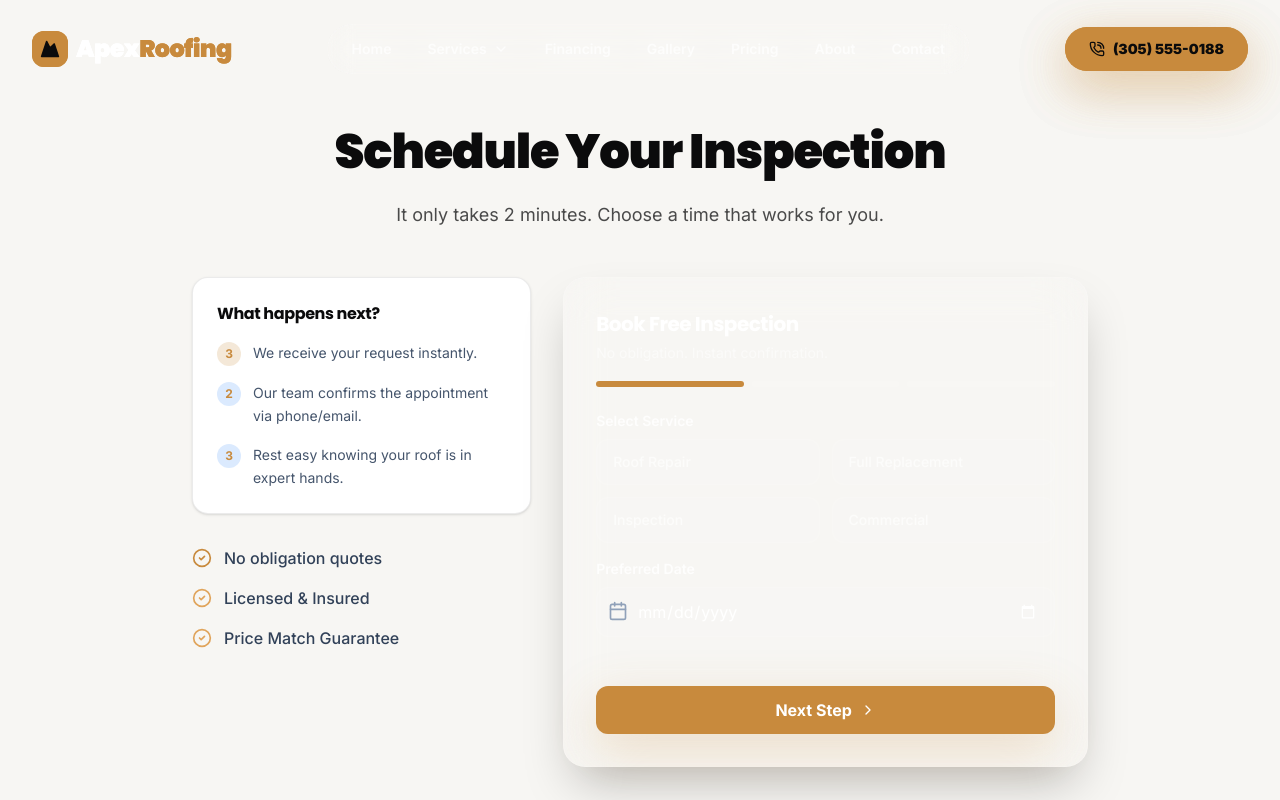
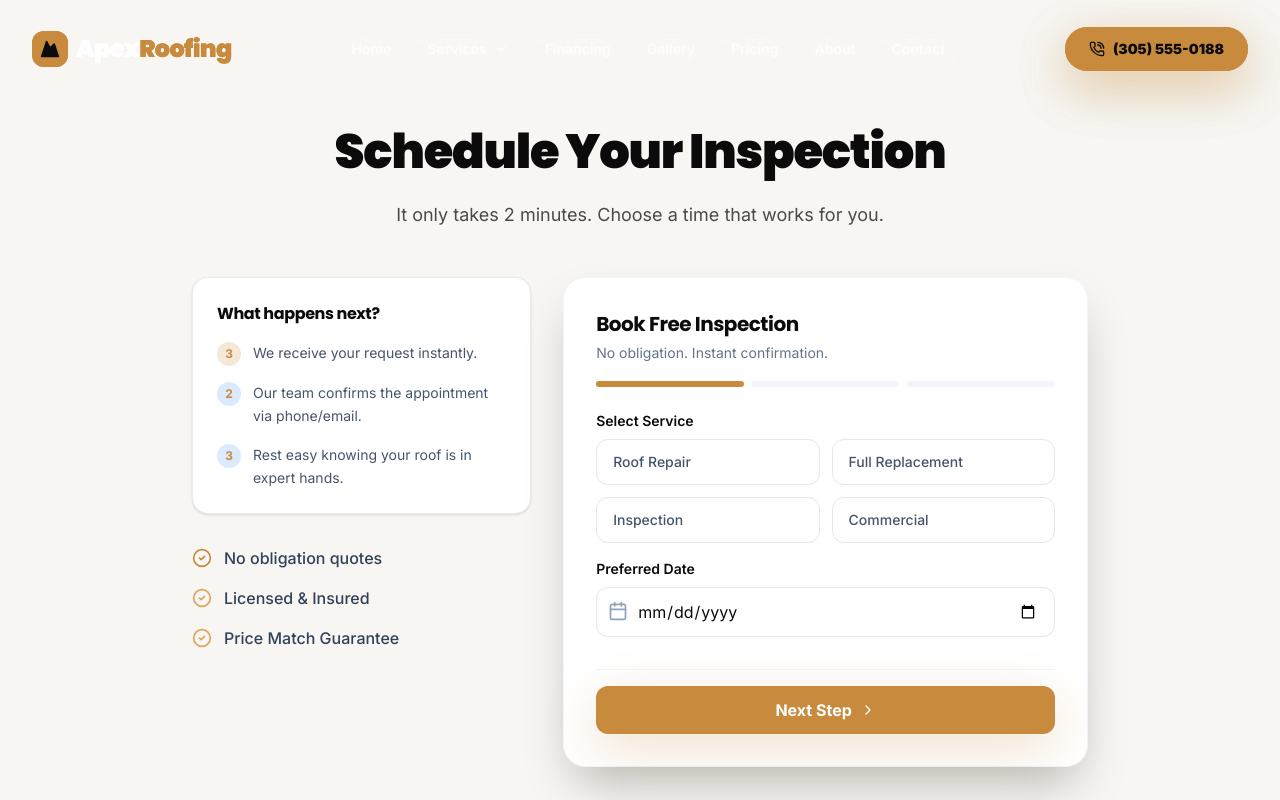
Before and after one commit to leanops-bot/roofing, a Next.js app: page /book in a window 1280 px wide. Shown: the top 800 px of the page. Built offline with nearby package versions, Linux system fonts and the light colour scheme.

Commit message:
fix: adjust booking form colors for visibility on light backgrounds

```diff
--- a/src/components/features/BookingForm.tsx
+++ b/src/components/features/BookingForm.tsx
@@ -38,10 +38,10 @@ export const BookingForm = ({ className }: { className?: string }) => {
     };
 
     return (
-        <div className={cn("bg-white/5 backdrop-blur-xl rounded-[22px] shadow-2xl p-6 md:p-8 border border-white/10", className)}>
+        <div className={cn("bg-white rounded-[22px] shadow-2xl p-6 md:p-8 border border-slate-100", className)}>
             <div className="mb-6">
-                <h3 className="text-xl font-bold text-white mb-1">Book Free Inspection</h3>
-                <p className="text-sm text-white/50">No obligation. Instant confirmation.</p>
+                <h3 className="text-xl font-bold text-primary-navy mb-1">Book Free Inspection</h3>
+                <p className="text-sm text-slate-500">No obligation. Instant confirmation.</p>
 
                 {/* Progress Bar */}
                 <div className="flex gap-2 mt-4">
@@ -50,7 +50,7 @@ export const BookingForm = ({ className }: { className?: string }) => {
                             key={s}
                             className={cn(
                                 "h-1.5 flex-1 rounded-full transition-colors duration-300",
-                                step >= s ? "bg-primary-blue" : "bg-white/10"
+                                step >= s ? "bg-primary-blue" : "bg-slate-100"
                             )}
                         />
                     ))}
@@ -67,7 +67,7 @@ export const BookingForm = ({ className }: { className?: string }) => {
                         className="space-y-4"
                     >
                         <div>
-                            <label className="block text-sm font-semibold text-white/80 mb-2">Select Service</label>
+                            <label className="block text-sm font-semibold text-primary-navy mb-2">Select Service</label>
                             <div className="grid grid-cols-2 gap-3">
                                 {services.map((s) => (
                                     <button
@@ -76,8 +76,8 @@ export const BookingForm = ({ className }: { className?: string }) => {
                                         className={cn(
                                             "px-4 py-3 rounded-xl text-sm font-medium border transition-all text-left",
                                             formData.service === s
-                                                ? "border-primary-blue bg-primary-blue/20 text-white shadow-sm"
-                                                : "border-white/10 text-white/60 hover:border-white/20 bg-white/5"
+                                                ? "border-primary-blue bg-primary-blue/10 text-primary-blue shadow-sm"
+                                                : "border-slate-200 text-slate-600 hover:border-primary-blue/50 bg-white"
                                         )}
                                     >
                                         {s}
@@ -87,12 +87,12 @@ export const BookingForm = ({ className }: { className?: string }) => {
                         </div>
 
                         <div>
-                            <label className="block text-sm font-semibold text-white/80 mb-2">Preferred Date</label>
+                            <label className="block text-sm font-semibold text-primary-navy mb-2">Preferred Date</label>
                             <div className="relative">
                                 <Calendar className="absolute left-3 top-3.5 w-5 h-5 text-slate-400" />
                                 <input
                                     type="date"
-                                    className="w-full pl-10 pr-4 py-3 rounded-xl border border-white/10 bg-white/5 focus:outline-none focus:ring-2 focus:ring-primary-blue/20 focus:border-primary-blue text-white [color-scheme:dark]"
+                                    className="w-full pl-10 pr-4 py-3 rounded-xl border border-slate-200 bg-white focus:outline-none focus:ring-2 focus:ring-primary-blue/20 focus:border-primary-blue text-primary-navy"
                                     onChange={(e) => setFormData({ ...formData, date: e.target.value })}
                                 />
                             </div>
@@ -109,7 +109,7 @@ export const BookingForm = ({ className }: { className?: string }) => {
                         className="space-y-4"
                     >
                         <div>
-                            <label className="block text-sm font-semibold text-white/80 mb-2">Select Time</label>
+                            <label className="block text-sm font-semibold text-primary-navy mb-2">Select Time</label>
                             <div className="grid grid-cols-3 gap-2">
                                 {timeSlots.map((t) => (
                                     <button
@@ -119,7 +119,7 @@ export const BookingForm = ({ className }: { className?: string }) => {
                                             "px-2 py-2.5 rounded-lg text-xs font-semibold border transition-all",
                                             formData.time === t
                                                 ? "bg-primary-blue text-white shadow-md border-primary-blue"
-                                                : "border-white/10 text-white/60 hover:border-white/20"
+                                                : "border-slate-200 text-slate-600 hover:border-primary-blue/50 bg-white"
                                         )}
                                     >
                                         {t}
@@ -128,13 +128,13 @@ export const BookingForm = ({ className }: { className?: string }) => {
                             </div>
                         </div>
                         <div>
-                            <label className="block text-sm font-semibold text-white/80 mb-2">Property Address</label>
+                            <label className="block text-sm font-semibold text-primary-navy mb-2">Property Address</label>
                             <div className="relative">
                                 <MapPin className="absolute left-3 top-3.5 w-5 h-5 text-slate-400" />
                                 <input
                                     type="text"
                                     placeholder="123 Main St, Miami FL"
-                                    className="w-full pl-10 pr-4 py-3 rounded-xl border border-white/10 bg-white/5 focus:outline-none focus:ring-2 focus:ring-primary-blue/20 focus:border-primary-blue text-white placeholder:text-white/30"
+                                    className="w-full pl-10 pr-4 py-3 rounded-xl border border-slate-200 bg-white focus:outline-none focus:ring-2 focus:ring-primary-blue/20 focus:border-primary-blue text-primary-navy placeholder:text-slate-400"
                                     onChange={(e) => setFormData({ ...formData, address: e.target.value })}
                                 />
                             </div>
@@ -156,20 +156,20 @@ export const BookingForm = ({ className }: { className?: string }) => {
                                 <input
                                     type="text"
                                     placeholder="Full Name"
-                                    className="w-full pl-10 pr-4 py-3 rounded-xl border border-white/10 bg-white/5 focus:outline-none focus:ring-2 focus:ring-primary-blue/20 focus:border-primary-blue text-white placeholder:text-white/30"
+                                    className="w-full pl-10 pr-4 py-3 rounded-xl border border-slate-200 bg-white focus:outline-none focus:ring-2 focus:ring-primary-blue/20 focus:border-primary-blue text-primary-navy placeholder:text-slate-400"
                                     onChange={(e) => setFormData({ ...formData, name: e.target.value })}
                                 />
                             </div>
                             <input
                                 type="tel"
                                 placeholder="Phone Number"
-                                className="w-full px-4 py-3 rounded-xl border border-white/10 bg-white/5 focus:outline-none focus:ring-2 focus:ring-primary-blue/20 focus:border-primary-blue text-white placeholder:text-white/30"
+                                className="w-full px-4 py-3 rounded-xl border border-slate-200 bg-white focus:outline-none focus:ring-2 focus:ring-primary-blue/20 focus:border-primary-blue text-primary-navy placeholder:text-slate-400"
                                 onChange={(e) => setFormData({ ...formData, phone: e.target.value })}
                             />
                             <input
                                 type="email"
                                 placeholder="Email Address"
-                                className="w-full px-4 py-3 rounded-xl border border-white/10 bg-white/5 focus:outline-none focus:ring-2 focus:ring-primary-blue/20 focus:border-primary-blue text-white placeholder:text-white/30"
+                                className="w-full px-4 py-3 rounded-xl border border-slate-200 bg-white focus:outline-none focus:ring-2 focus:ring-primary-blue/20 focus:border-primary-blue text-primary-navy placeholder:text-slate-400"
                                 onChange={(e) => setFormData({ ...formData, email: e.target.value })}
                             />
                         </div>
@@ -177,11 +177,11 @@ export const BookingForm = ({ className }: { className?: string }) => {
                 )}
             </AnimatePresence>
 
-            <div className="mt-8 pt-4 border-t border-white/10 flex gap-3">
+            <div className="mt-8 pt-4 border-t border-slate-100 flex gap-3">
                 {step > 1 && (
                     <button
                         onClick={handleBack}
-                        className="px-5 py-3 rounded-xl text-white/70 font-semibold hover:bg-white/5 transition-colors"
+                        className="px-5 py-3 rounded-xl text-slate-500 font-semibold hover:bg-slate-50 transition-colors"
                     >
                         Back
                     </button>
```
